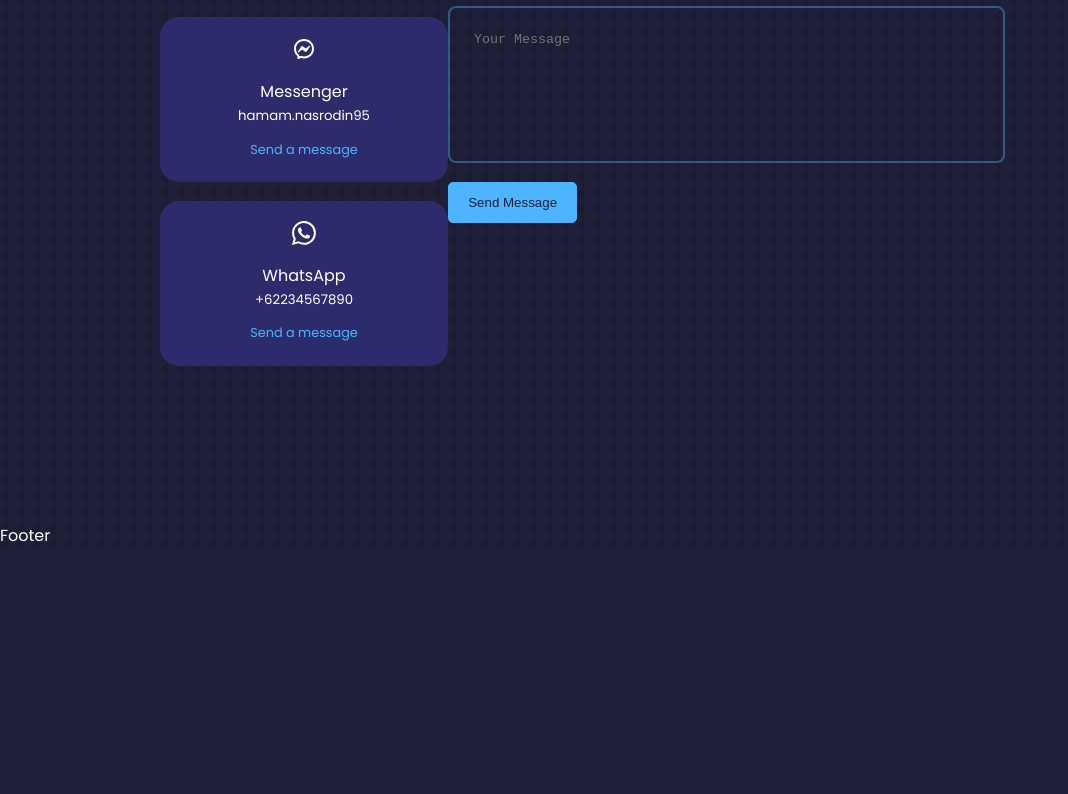
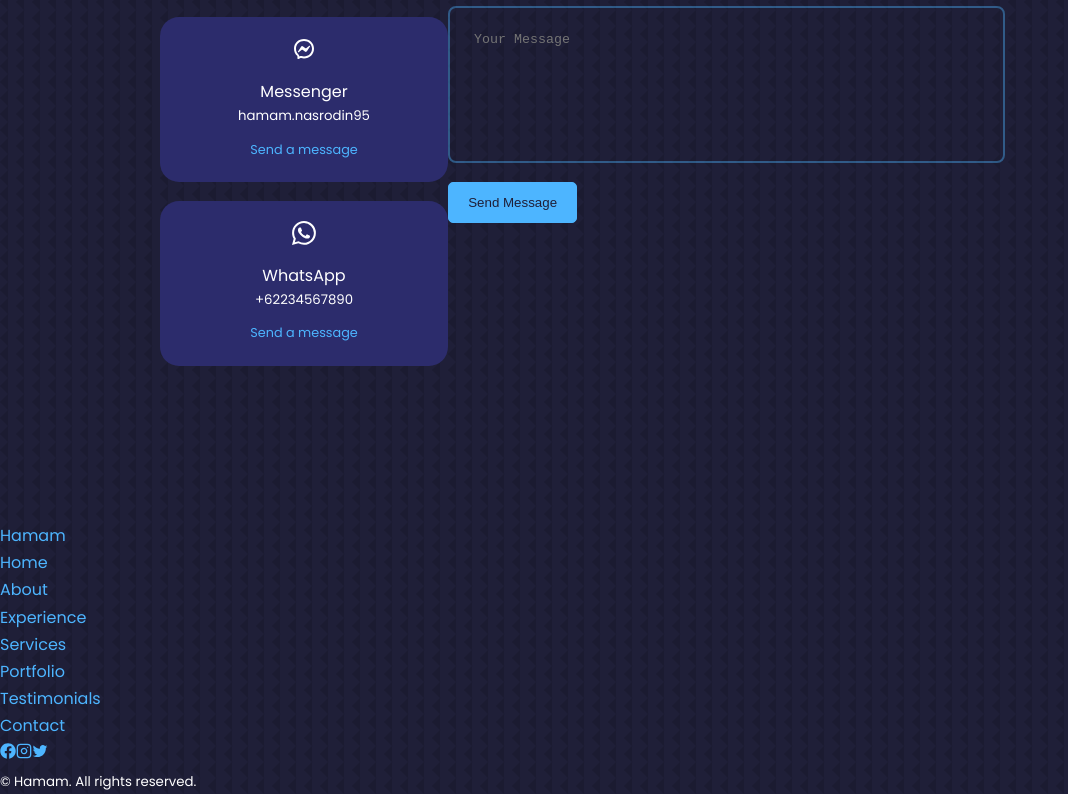
Before and after one commit to hamam99/portofolio-website, a React (Create React App) app: page / in a window 1280 px wide. Shown: the part 5846-6640 px from the top of the page, without its empty margins (0-1068 px from the left). Before the commit the page ends 6395 px from the top, so only its background shows below. Built offline with nearby package versions, Linux system fonts and the light colour scheme.

Commit message:
create footer sect

```diff
--- a/src/components/footer/Footer.jsx
+++ b/src/components/footer/Footer.jsx
@@ -1,8 +1,53 @@
 import React from 'react'
+import { FaFacebook } from 'react-icons/fa'
+import { FiInstagram } from 'react-icons/fi'
+import { IoLogoTwitter } from 'react-icons/io'
 
 function Footer() {
   return (
-    <div>Footer</div>
+    <footer>
+      <a href="#" className="footer__logo">
+        Hamam
+      </a>
+      <ul className="permalinks">
+        <li>
+          <a href="#">Home</a>
+        </li>
+        <li>
+          <a href="#about">About</a>
+        </li>
+        <li>
+          <a href="#experience">Experience</a>
+        </li>
+        <li>
+          <a href="#services">Services</a>
+        </li>
+        <li>
+          <a href="#portfolio">Portfolio</a>
+        </li>
+        <li>
+          <a href="#testimonials">Testimonials</a>
+        </li>
+        <li>
+          <a href="#contact">Contact</a>
+        </li>
+      </ul>
+      <div className="footer__socials">
+        <a href="https://www.facebook.com">
+          <FaFacebook />
+        </a>
+        <a href="https://www.instagram.com">
+          <FiInstagram />
+        </a>
+        <a href="https://www.twitter.com">
+          <IoLogoTwitter />
+        </a>
+      </div>
+
+      <div className="footer__copyright">
+        <small>&copy; Hamam. All rights reserved.</small>
+      </div>
+    </footer>
   )
 }
 
```
